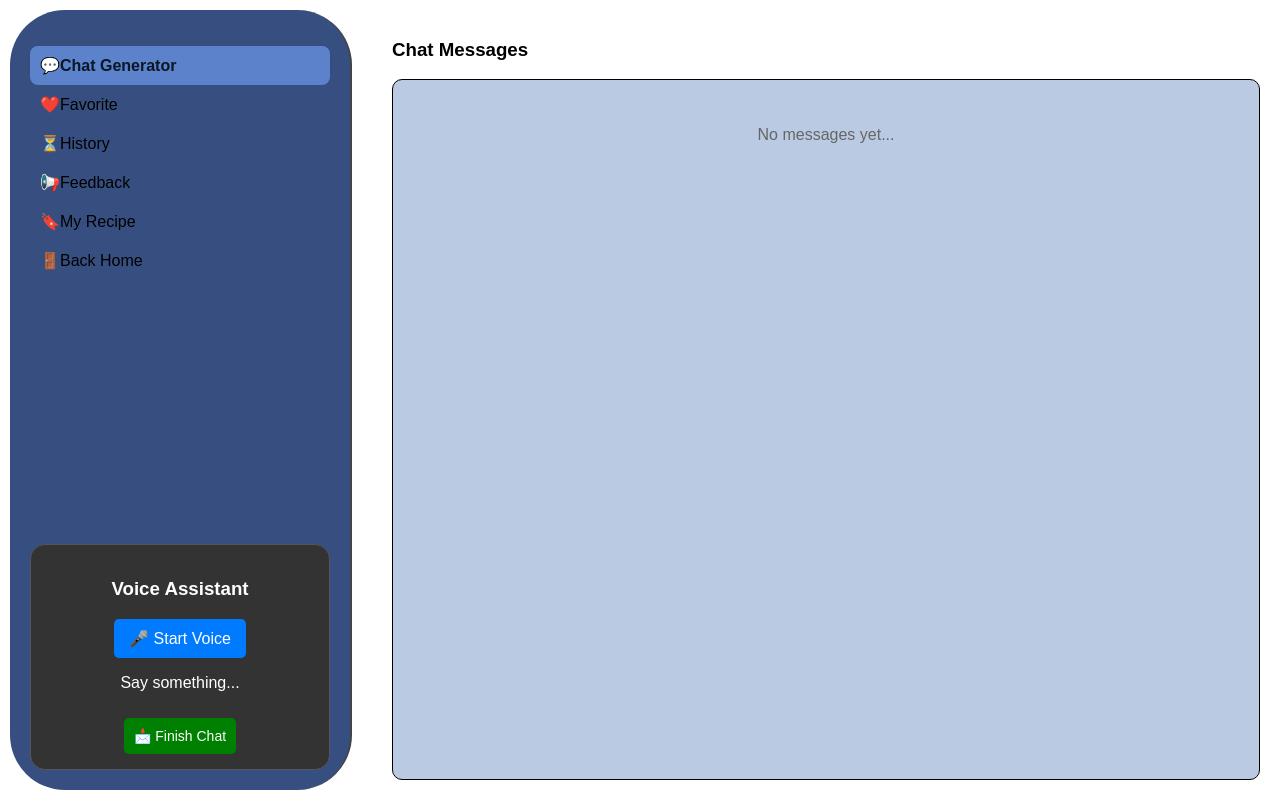
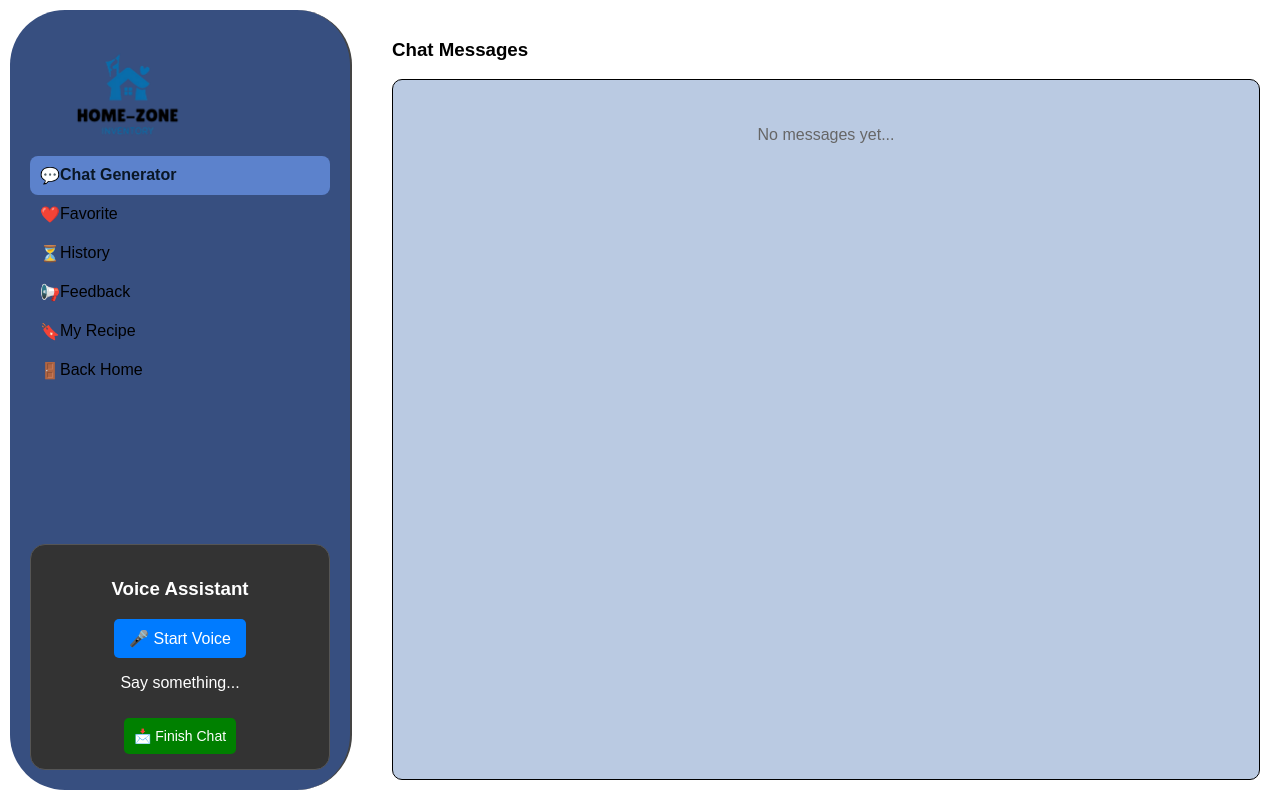
Before and after one commit to Vithushana/ITPM_Project_Y3_S2, a React (Create React App) app in the folder responsive-landing-page/: page /SiderChatBot in a window 1280 px wide. Built offline with nearby package versions, Linux system fonts and the light colour scheme; sample sign-in values are in the browser's storage.

Commit message:
ui-error-fixed

```diff
--- a/responsive-landing-page/src/voice_control/siderchatbot.js
+++ b/responsive-landing-page/src/voice_control/siderchatbot.js
@@ -1,13 +1,21 @@
 import React, { useEffect, useState, useCallback } from "react";
 import { useNavigate, useLocation } from "react-router-dom";
+import styled from 'styled-components';
+
 import "./SiderChatBot.css";
+import logo from '../images/logo.png';
 
 // Icons
+const Logo = styled.img`
+  margin-left: 30px;
+  width: 140px;
+  height: auto;
+`;
 const ChatIcon = () => <span>💬</span>;
 const FeedbackIcon = () => <span>📢</span>;
 const SavesIcon = () => <span>🔖</span>;
 const FavIcon = () => <span>❤️</span>;
-const LoadingIcon = () => <span>🔄</span>;
+// const LoadingIcon = () => <span>🔄</span>;
 const FavoriteIcon = ({ isFavorite, onClick }) => (
   <span
     style={{ cursor: "pointer", marginLeft: "8px" }}
@@ -37,7 +45,7 @@ const SiderChatBot = () => {
   const [isFavoriteView, setIsFavoriteView] = useState(false);
   const [selectedHistoryId, setSelectedHistoryId] = useState(null);
 
-  const [isLoading, setIsLoading] = useState(false);
+  // const [isLoading, setIsLoading] = useState(false);
 
   useEffect(() => {
     if (window.SpeechRecognition || window.webkitSpeechRecognition) {
@@ -291,6 +299,7 @@ const SiderChatBot = () => {
     <div className="chat-container">
       <div className="sider-chatbot">
         <ul className="sider-chatbot-menu">
+        <Logo src={logo} alt="Logo" />
           <li
             className={`menu-item ${activeMenu === "Chat Generator" ? "active" : ""}`}
             onClick={() => handleMenuClick("Chat Generator")}
```
Also changed, not shown: 1 other file (tests, documents, lock files or other folders).
